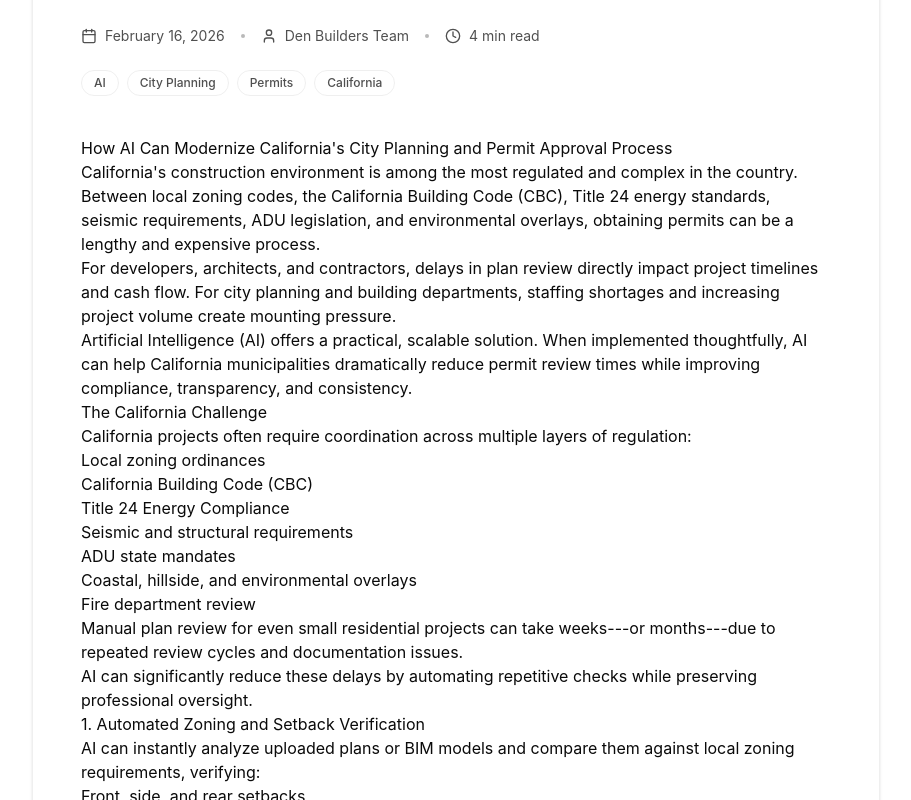
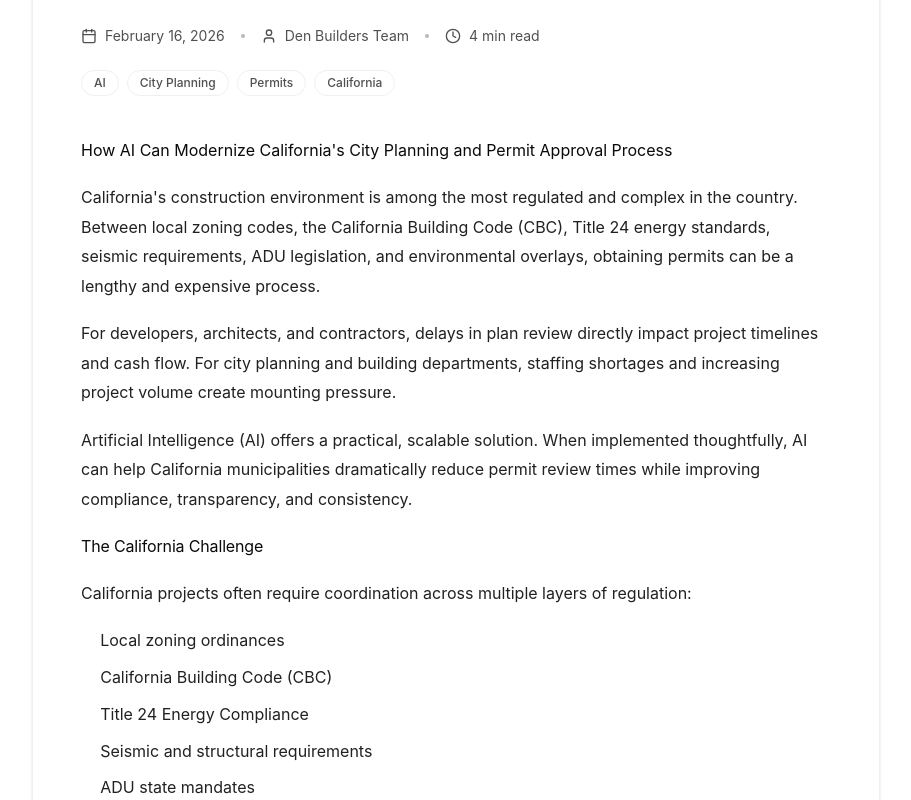
Before and after one commit to codensleep/den.builders, a Next.js app: page /blog/ai-city-planning-california in a window 1280 px wide. Shown: the part 500-1300 px from the top of the page, without its empty margins (184-1095 px from the left). Built offline with nearby package versions, Linux system fonts and the light colour scheme.

Commit message:
Improve markdown readability styling

```diff
--- a/src/app/blog/[slug]/page.tsx
+++ b/src/app/blog/[slug]/page.tsx
@@ -161,7 +161,7 @@ export default async function BlogPostPage({ params }: BlogPostPageProps) {
             </header>
 
             <div
-              className="prose prose-lg max-w-none prose-headings:text-foreground prose-p:text-foreground prose-a:text-primary prose-strong:text-foreground prose-code:bg-muted prose-code:text-foreground prose-pre:bg-muted-foreground prose-pre:text-background dark:prose-pre:bg-muted dark:prose-pre:text-foreground"
+              className="prose prose-lg prose-den max-w-none prose-headings:text-foreground prose-p:text-foreground prose-a:text-primary prose-strong:text-foreground prose-code:bg-muted prose-code:text-foreground prose-pre:bg-muted-foreground prose-pre:text-background dark:prose-pre:bg-muted dark:prose-pre:text-foreground"
               dangerouslySetInnerHTML={{ __html: htmlContent }}
             />
           </article>
--- a/src/app/globals.css
+++ b/src/app/globals.css
@@ -121,3 +121,67 @@
     @apply bg-background text-foreground;
   }
 }
+
+@layer components {
+  .prose-den {
+    line-height: 1.85;
+  }
+
+  .prose-den :where(h2, h3, h4) {
+    scroll-margin-top: 6rem;
+    letter-spacing: -0.01em;
+  }
+
+  .prose-den :where(p, li) {
+    color: color-mix(in oklch, var(--foreground) 88%, var(--background));
+  }
+
+  .prose-den :where(p) {
+    margin-top: 1.1em;
+    margin-bottom: 1.1em;
+  }
+
+  .prose-den :where(ul, ol) {
+    margin-top: 1.1em;
+    margin-bottom: 1.1em;
+    padding-left: 1.2em;
+  }
+
+  .prose-den :where(li + li) {
+    margin-top: 0.45em;
+  }
+
+  .prose-den :where(a) {
+    text-decoration-thickness: 1.5px;
+    text-underline-offset: 3px;
+  }
+
+  .prose-den :where(blockquote) {
+    border-left: 3px solid color-mix(in oklch, var(--foreground) 30%, transparent);
+    color: color-mix(in oklch, var(--foreground) 80%, var(--background));
+    font-style: normal;
+    background: color-mix(in oklch, var(--muted) 70%, transparent);
+    padding: 0.7rem 1rem;
+    border-radius: 0.75rem;
+  }
+
+  .prose-den :where(code):not(:where(pre code)) {
+    border: 1px solid color-mix(in oklch, var(--border) 85%, transparent);
+    border-radius: 0.45rem;
+    padding: 0.12rem 0.4rem;
+    font-size: 0.9em;
+    font-weight: 500;
+  }
+
+  .prose-den :where(pre) {
+    border: 1px solid color-mix(in oklch, var(--border) 70%, transparent);
+    border-radius: 1rem;
+    padding: 1rem 1.1rem;
+    overflow-x: auto;
+  }
+
+  .prose-den :where(img) {
+    border-radius: 1rem;
+    border: 1px solid color-mix(in oklch, var(--border) 70%, transparent);
+  }
+}
```
